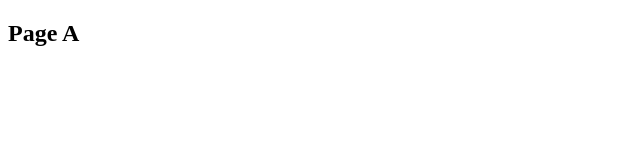
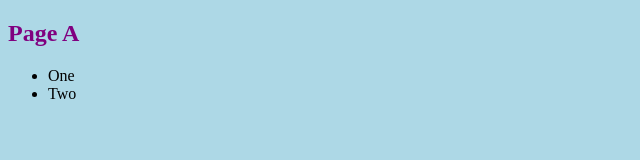
Before and after one commit to KalyanJoseph/sea_c2_git_practice, a plain HTML site: page page-a.html in a window 1280 px wide. Shown: the whole page, without its empty margins (0-640 px from the left). Drawn offline with Linux system fonts and the light colour scheme.

Commit message:
Modified page A with a list and updated the h2 style

```diff
--- a/page-a.html
+++ b/page-a.html
@@ -4,8 +4,13 @@
     <meta charset="UTF-8">
     <meta name="viewport" content="width=device-width, initial-scale=1.0">
     <title>Page A</title>
+    <link rel="stylesheet" href="styles/styles.css">
 </head>
 <body>
     <h2>Page A</h2>
+    <ul>
+        <li>One</li>
+        <li>Two</li>
+    </ul>
 </body>
 </html>
--- a/styles/styles.css
+++ b/styles/styles.css
@@ -12,6 +12,9 @@
 h1 {
     color: green;
 }
+h2 {
+    color:purple;
+}
 footer {
     color: black;
 }
```
